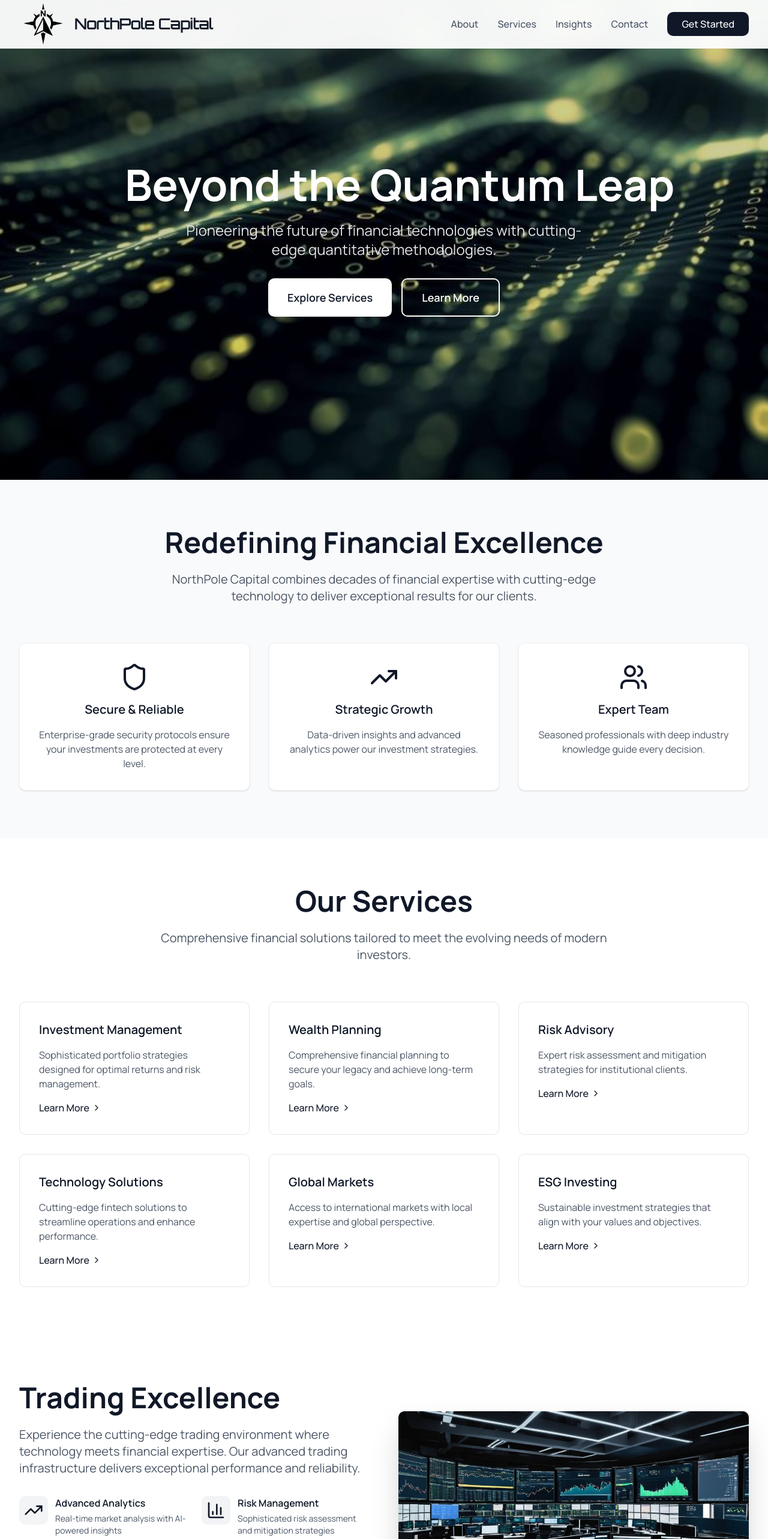
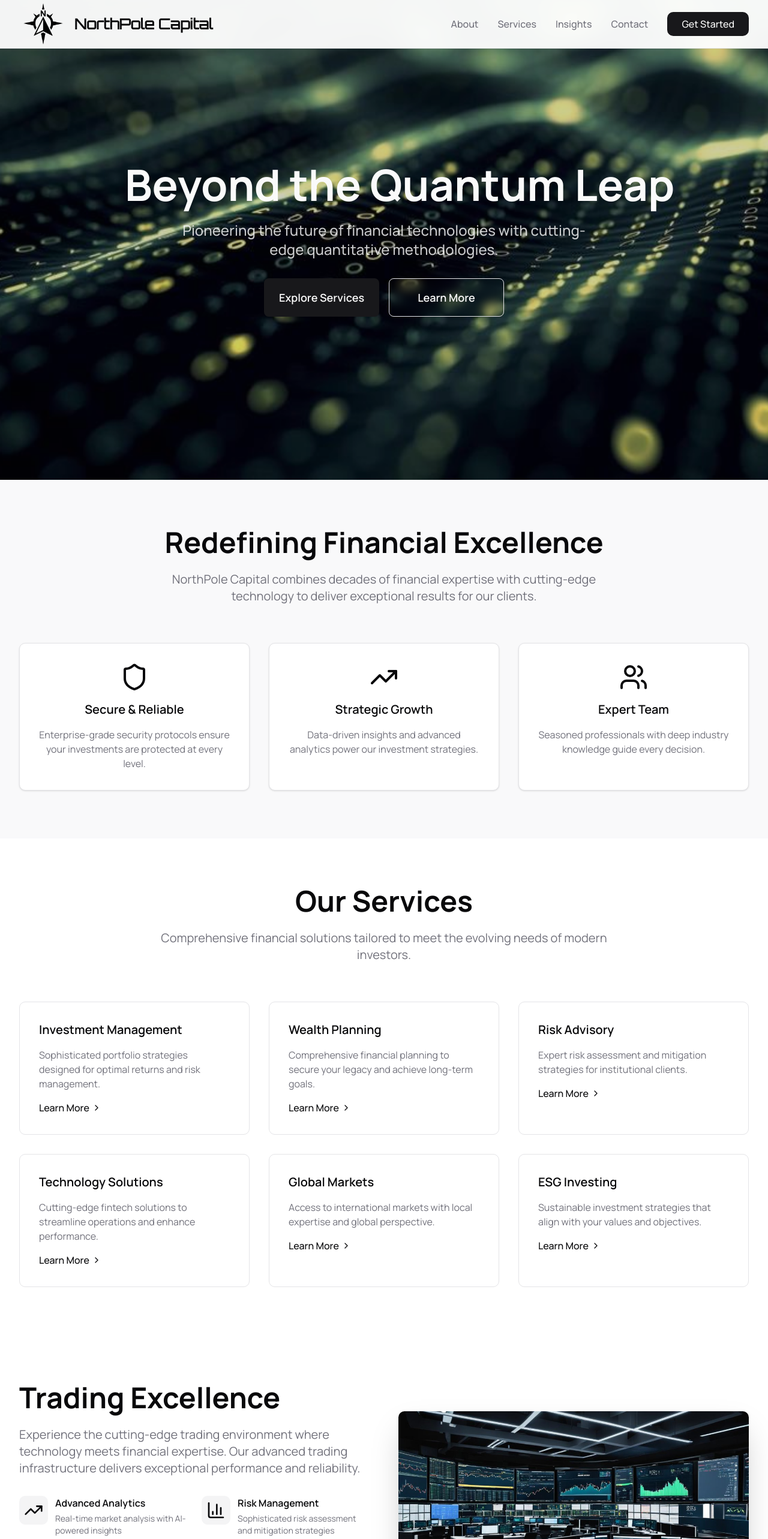
Before and after one commit to vivekrao2208/northcap, a Next.js app: page / in a window 1280 px wide. Shown: the top 2566 px of the page at 60% size. Built offline with nearby package versions, Linux system fonts and the light colour scheme.

Commit message:
feat: implement styling updates and new components for landing page

```diff
--- a/src/app/page.tsx
+++ b/src/app/page.tsx
@@ -10,7 +10,7 @@ import Footer from '@/components/Footer';
 
 export default function Home() {
   return (
-    <div className="min-h-screen bg-white">
+    <div className="min-h-screen bg-background">
       <Header />
       <Hero />
       <AboutSection />
--- a/src/components/AboutSection.tsx
+++ b/src/components/AboutSection.tsx
@@ -23,7 +23,7 @@ export default function AboutSection() {
   ];
 
   return (
-    <section id="about" className="py-20 bg-gray-50">
+    <section id="about" className="py-20 bg-muted/50">
       <div className="max-w-7xl mx-auto px-4 sm:px-6 lg:px-8">
         <motion.div
           initial={{ opacity: 0, y: 50 }}
@@ -32,10 +32,10 @@ export default function AboutSection() {
           viewport={{ once: true }}
           className="text-center mb-16"
         >
-          <h2 className="text-4xl md:text-5xl font-bold text-gray-900 mb-6">
+          <h2 className="text-4xl md:text-5xl font-bold text-foreground mb-6">
             Redefining Financial Excellence
           </h2>
-          <p className="text-xl text-gray-600 max-w-3xl mx-auto">
+          <p className="text-xl text-muted-foreground max-w-3xl mx-auto">
             NorthPole Capital combines decades of financial expertise with cutting-edge technology to deliver exceptional results for our clients.
           </p>
         </motion.div>
@@ -48,13 +48,13 @@ export default function AboutSection() {
               whileInView={{ opacity: 1, y: 0 }}
               transition={{ duration: 0.8, delay: index * 0.2 }}
               viewport={{ once: true }}
-              className="bg-white p-8 rounded-lg shadow-sm border border-gray-100 text-center"
+              className="bg-background p-8 rounded-lg shadow-sm border border-border text-center"
             >
-              <div className="text-gray-900 mb-4 flex justify-center">
-                {feature.icon}
-              </div>
-              <h3 className="text-xl font-semibold text-gray-900 mb-4">{feature.title}</h3>
-              <p className="text-gray-600">{feature.description}</p>
+                              <div className="text-foreground mb-4 flex justify-center">
+                  {feature.icon}
+                </div>
+                <h3 className="text-xl font-semibold text-foreground mb-4">{feature.title}</h3>
+                <p className="text-muted-foreground">{feature.description}</p>
             </motion.div>
           ))}
         </div>
--- a/src/components/Footer.tsx
+++ b/src/components/Footer.tsx
@@ -1,11 +1,38 @@
 'use client';
 
 import Image from 'next/image';
+import Link from 'next/link';
 import { Globe, Shield, TrendingUp } from 'lucide-react';
 
 export default function Footer() {
+  const servicesLinks = [
+    { name: 'Investment Management', href: '#' },
+    { name: 'Wealth Planning', href: '#' },
+    { name: 'Risk Advisory', href: '#' },
+    { name: 'Technology Solutions', href: '#' },
+  ];
+
+  const companyLinks = [
+    { name: 'About Us', href: '#' },
+    { name: 'Careers', href: '#' },
+    { name: 'News & Insights', href: '#' },
+    { name: 'Contact', href: '#' },
+  ];
+
+  const legalLinks = [
+    { name: 'Privacy Policy', href: '#' },
+    { name: 'Terms of Service', href: '#' },
+    { name: 'Cookie Policy', href: '#' },
+  ];
+
+  const socialIcons = [
+    { icon: <Globe className="w-5 h-5" />, href: '#' },
+    { icon: <Shield className="w-5 h-5" />, href: '#' },
+    { icon: <TrendingUp className="w-5 h-5" />, href: '#' },
+  ];
+
   return (
-    <footer className="bg-gray-900 text-white">
+    <footer className="bg-primary text-primary-foreground">
       <div className="max-w-7xl mx-auto px-4 sm:px-6 lg:px-8 py-16">
         <div className="grid md:grid-cols-4 gap-8">
           {/* Company Info */}
@@ -16,23 +43,23 @@ export default function Footer() {
                 alt="NorthPole Capital"
                 width={40}
                 height={40}
-                className="w-20 h-20"
+                className="w-10 h-10"
               />
               <span className="ml-3 text-2xl font-bold font-orbitron">NorthPole Capital</span>
             </div>
-            <p className="text-gray-400 mb-6 max-w-md">
+            <p className="text-primary-foreground/70 mb-6 max-w-md">
               Beyond The Quantum Leap. Pioneering the future of financial services with innovation and excellence.
             </p>
             <div className="flex space-x-4">
-              <div className="w-10 h-10 bg-gray-800 rounded-lg flex items-center justify-center hover:bg-gray-700 transition-colors duration-200">
-                <Globe className="w-5 h-5" />
-              </div>
-              <div className="w-10 h-10 bg-gray-800 rounded-lg flex items-center justify-center hover:bg-gray-700 transition-colors duration-200">
-                <Shield className="w-5 h-5" />
-              </div>
-              <div className="w-10 h-10 bg-gray-800 rounded-lg flex items-center justify-center hover:bg-gray-700 transition-colors duration-200">
-                <TrendingUp className="w-5 h-5" />
-              </div>
+              {socialIcons.map((social, index) => (
+                <Link
+                  key={index}
+                  href={social.href}
+                  className="w-10 h-10 bg-primary-foreground/20 rounded-lg flex items-center justify-center hover:bg-primary-foreground/30 transition-colors duration-200"
+                >
+                  {social.icon}
+                </Link>
+              ))}
             </div>
           </div>
 
@@ -40,10 +67,16 @@ export default function Footer() {
           <div>
             <h3 className="text-lg font-semibold mb-6">Services</h3>
             <ul className="space-y-3">
-              <li><a href="#" className="text-gray-400 hover:text-white transition-colors duration-200">Investment Management</a></li>
-              <li><a href="#" className="text-gray-400 hover:text-white transition-colors duration-200">Wealth Planning</a></li>
-              <li><a href="#" className="text-gray-400 hover:text-white transition-colors duration-200">Risk Advisory</a></li>
-              <li><a href="#" className="text-gray-400 hover:text-white transition-colors duration-200">Technology Solutions</a></li>
+              {servicesLinks.map((link, index) => (
+                <li key={index}>
+                  <Link
+                    href={link.href}
+                    className="text-primary-foreground/70 hover:text-primary-foreground transition-colors duration-200"
+                  >
+                    {link.name}
+                  </Link>
+                </li>
+              ))}
             </ul>
           </div>
 
@@ -51,23 +84,35 @@ export default function Footer() {
           <div>
             <h3 className="text-lg font-semibold mb-6">Company</h3>
             <ul className="space-y-3">
-              <li><a href="#" className="text-gray-400 hover:text-white transition-colors duration-200">About Us</a></li>
-              <li><a href="#" className="text-gray-400 hover:text-white transition-colors duration-200">Careers</a></li>
-              <li><a href="#" className="text-gray-400 hover:text-white transition-colors duration-200">News & Insights</a></li>
-              <li><a href="#" className="text-gray-400 hover:text-white transition-colors duration-200">Contact</a></li>
+              {companyLinks.map((link, index) => (
+                <li key={index}>
+                  <Link
+                    href={link.href}
+                    className="text-primary-foreground/70 hover:text-primary-foreground transition-colors duration-200"
+                  >
+                    {link.name}
+                  </Link>
+                </li>
+              ))}
             </ul>
           </div>
         </div>
 
-        <div className="border-t border-gray-800 mt-12 pt-8">
+        <div className="border-t border-primary-foreground/20 mt-12 pt-8">
           <div className="flex flex-col md:flex-row justify-between items-center">
-            <p className="text-gray-400 text-sm">
+            <p className="text-primary-foreground/70 text-sm">
               © {new Date().getFullYear()} NorthPole Capital. All rights reserved.
             </p>
             <div className="flex space-x-6 mt-4 md:mt-0">
-              <a href="#" className="text-gray-400 hover:text-white text-sm transition-colors duration-200">Privacy Policy</a>
-              <a href="#" className="text-gray-400 hover:text-white text-sm transition-colors duration-200">Terms of Service</a>
-              <a href="#" className="text-gray-400 hover:text-white text-sm transition-colors duration-200">Cookie Policy</a>
+              {legalLinks.map((link, index) => (
+                <Link
+                  key={index}
+                  href={link.href}
+                  className="text-primary-foreground/70 hover:text-primary-foreground text-sm transition-colors duration-200"
+                >
+                  {link.name}
+                </Link>
+              ))}
             </div>
           </div>
         </div>
--- a/src/components/Header.tsx
+++ b/src/components/Header.tsx
@@ -3,6 +3,7 @@
 import { motion } from 'framer-motion';
 import { useState } from 'react';
 import Image from 'next/image';
+import Link from 'next/link';
 import { Menu, X } from 'lucide-react';
 
 export default function Header() {
@@ -16,7 +17,7 @@ export default function Header() {
   ];
 
   return (
-    <nav className="fixed top-0 w-full bg-white/95 backdrop-blur-sm border-b border-gray-100 z-50">
+    <nav className="fixed top-0 w-full bg-background/95 backdrop-blur-sm border-b border-border z-50">
       <div className="max-w-7xl mx-auto px-4 sm:px-6 lg:px-8">
         <div className="flex justify-between items-center h-20">
           <motion.div
@@ -32,28 +33,31 @@ export default function Header() {
               height={60}
               className="w-20 h-20"
             />
-            <span className="ml-3 text-2xl font-bold text-gray-900 font-orbitron">NorthPole Capital</span>
+            <span className="ml-3 text-2xl font-bold text-foreground font-orbitron">NorthPole Capital</span>
           </motion.div>
 
           {/* Desktop Navigation */}
           <div className="hidden md:flex items-center space-x-8">
             {navItems.map((item, index) => (
-              <motion.a
+              <motion.div
                 key={item.name}
-                href={item.href}
                 initial={{ opacity: 0, y: -10 }}
                 animate={{ opacity: 1, y: 0 }}
                 transition={{ duration: 0.5, delay: index * 0.1 }}
-                className="text-gray-600 hover:text-gray-900 transition-colors duration-200 font-medium"
               >
-                {item.name}
-              </motion.a>
+                <Link
+                  href={item.href}
+                  className="text-muted-foreground hover:text-foreground transition-colors duration-200 font-medium"
+                >
+                  {item.name}
+                </Link>
+              </motion.div>
             ))}
             <motion.button
               initial={{ opacity: 0, scale: 0.9 }}
               animate={{ opacity: 1, scale: 1 }}
               transition={{ duration: 0.5, delay: 0.4 }}
-              className="bg-gray-900 text-white px-6 py-2 rounded-lg hover:bg-gray-800 transition-colors duration-200 font-medium"
+              className="bg-primary text-primary-foreground px-6 py-2 rounded-lg hover:bg-primary/90 transition-colors duration-200 font-medium"
             >
               Get Started
             </motion.button>
@@ -63,7 +67,7 @@ export default function Header() {
           <div className="md:hidden">
             <button
               onClick={() => setIsMenuOpen(!isMenuOpen)}
-              className="text-gray-600 hover:text-gray-900"
+              className="text-muted-foreground hover:text-foreground"
             >
               {isMenuOpen ? <X size={24} /> : <Menu size={24} />}
             </button>
@@ -76,20 +80,20 @@ export default function Header() {
             initial={{ opacity: 0, height: 0 }}
             animate={{ opacity: 1, height: 'auto' }}
             exit={{ opacity: 0, height: 0 }}
-            className="md:hidden border-t border-gray-100"
+            className="md:hidden border-t border-border"
           >
             <div className="px-2 pt-2 pb-3 space-y-1">
               {navItems.map((item) => (
-                <a
+                <Link
                   key={item.name}
                   href={item.href}
-                  className="block px-3 py-2 text-gray-600 hover:text-gray-900 hover:bg-gray-50 rounded-md"
+                  className="block px-3 py-2 text-muted-foreground hover:text-foreground hover:bg-muted rounded-md"
                   onClick={() => setIsMenuOpen(false)}
                 >
                   {item.name}
-                </a>
+                </Link>
               ))}
-              <button className="w-full mt-4 bg-gray-900 text-white px-6 py-2 rounded-lg hover:bg-gray-800 transition-colors duration-200 font-medium">
+              <button className="w-full mt-4 bg-primary text-primary-foreground px-6 py-2 rounded-lg hover:bg-primary/90 transition-colors duration-200 font-medium">
                 Get Started
               </button>
             </div>
--- a/src/components/Hero.tsx
+++ b/src/components/Hero.tsx
@@ -3,6 +3,7 @@
 import { motion } from 'framer-motion';
 import { useEffect, useState } from 'react';
 import Image from 'next/image';
+import { Button } from '@/components/ui/button';
 
 export default function Hero() {
   const [scrollY, setScrollY] = useState(0);
@@ -28,15 +29,15 @@ export default function Hero() {
           className="object-cover"
           priority
         />
-        <div className="absolute inset-0 bg-black/20"></div>
+        <div className="absolute inset-0 bg-foreground/20"></div>
       </div>
 
-      <div className="relative z-10 text-center text-white max-w-4xl mx-auto px-4">
+      <div className="relative z-10 text-center text-primary-foreground max-w-4xl mx-auto px-4">
         <motion.h1
           initial={{ opacity: 0, y: 30 }}
           animate={{ opacity: 1, y: 0 }}
           transition={{ duration: 0.8 }}
-          className="text-5xl md:text-7xl font-bold mb-6 md:whitespace-nowrap"
+          className="text-5xl md:text-7xl font-bold mb-6 lg:whitespace-nowrap"
         >
           Beyond the Quantum Leap
         </motion.h1>
@@ -44,7 +45,7 @@ export default function Hero() {
           initial={{ opacity: 0, y: 30 }}
           animate={{ opacity: 1, y: 0 }}
           transition={{ duration: 0.8, delay: 0.2 }}
-          className="text-xl md:text-2xl mb-8 text-gray-200 max-w-2xl mx-auto"
+          className="text-xl md:text-2xl mb-8 text-primary-foreground/80 max-w-2xl mx-auto font-medium"
         >
           Pioneering the future of financial technologies with cutting-edge quantitative methodologies.
         </motion.p>
@@ -52,14 +53,21 @@ export default function Hero() {
           initial={{ opacity: 0, y: 30 }}
           animate={{ opacity: 1, y: 0 }}
           transition={{ duration: 0.8, delay: 0.4 }}
-          className="flex flex-col sm:flex-row gap-4 justify-center"
+          className="flex flex-col sm:flex-row gap-4 justify-center items-center"
         >
-          <button className="bg-white text-gray-900 px-8 py-4 rounded-lg hover:bg-gray-100 transition-colors duration-200 font-semibold text-lg">
+          <Button
+            size="lg"
+            className="px-8 py-4 h-16 text-lg font-semibold w-80 sm:w-48"
+          >
             Explore Services
-          </button>
-          <button className="border-2 border-white text-white px-8 py-4 rounded-lg hover:bg-white hover:text-gray-900 transition-colors duration-200 font-semibold text-lg">
+          </Button>
+          <Button
+            variant="outline"
+            size="lg"
+            className="px-8 py-4 bg-transparent backdrop-blur-sm h-16 text-lg font-semibold w-80 sm:w-48"
+          >
             Learn More
-          </button>
+          </Button>
         </motion.div>
       </div>
     </section>
--- a/src/components/ServicesSection.tsx
+++ b/src/components/ServicesSection.tsx
@@ -1,6 +1,7 @@
 'use client';
 
 import { motion } from 'framer-motion';
+import Link from 'next/link';
 import { ChevronRight } from 'lucide-react';
 
 export default function ServicesSection() {
@@ -32,7 +33,7 @@ export default function ServicesSection() {
   ];
 
   return (
-    <section id="services" className="py-20 bg-white">
+    <section id="services" className="py-20 bg-background">
       <div className="max-w-7xl mx-auto px-4 sm:px-6 lg:px-8">
         <motion.div
           initial={{ opacity: 0, y: 50 }}
@@ -41,10 +42,10 @@ export default function ServicesSection() {
           viewport={{ once: true }}
           className="text-center mb-16"
         >
-          <h2 className="text-4xl md:text-5xl font-bold text-gray-900 mb-6">
+          <h2 className="text-4xl md:text-5xl font-bold text-foreground mb-6">
             Our Services
           </h2>
-          <p className="text-xl text-gray-600 max-w-3xl mx-auto">
+          <p className="text-xl text-muted-foreground max-w-3xl mx-auto">
             Comprehensive financial solutions tailored to meet the evolving needs of modern investors.
           </p>
         </motion.div>
@@ -57,16 +58,16 @@ export default function ServicesSection() {
               whileInView={{ opacity: 1, y: 0 }}
               transition={{ duration: 0.8, delay: index * 0.1 }}
               viewport={{ once: true }}
-              className="group p-8 border border-gray-200 rounded-lg hover:border-gray-300 transition-colors duration-200"
+              className="group p-8 border border-border rounded-lg hover:border-border/80 transition-colors duration-200"
             >
-              <h3 className="text-xl font-semibold text-gray-900 mb-4 group-hover:text-gray-700 transition-colors duration-200">
-                {service.title}
-              </h3>
-              <p className="text-gray-600 mb-4">{service.description}</p>
-              <div className="flex items-center text-gray-900 font-medium group-hover:text-gray-700 transition-colors duration-200">
-                Learn More
-                <ChevronRight className="w-4 h-4 ml-1 group-hover:translate-x-1 transition-transform duration-200" />
-              </div>
+                              <h3 className="text-xl font-semibold text-foreground mb-4 group-hover:text-foreground/80 transition-colors duration-200">
+                  {service.title}
+                </h3>
+                <p className="text-muted-foreground mb-4">{service.description}</p>
+                <Link href="#" className="flex items-center text-foreground font-medium group-hover:text-foreground/80 transition-colors duration-200">
+                  Learn More
+                  <ChevronRight className="w-4 h-4 ml-1 group-hover:translate-x-1 transition-transform duration-200" />
+                </Link>
             </motion.div>
           ))}
         </div>
--- a/src/components/TradingSection.tsx
+++ b/src/components/TradingSection.tsx
@@ -29,7 +29,7 @@ export default function TradingSection() {
   ];
 
   return (
-    <section className="py-20 bg-white">
+    <section className="py-20 bg-background">
       <div className="max-w-7xl mx-auto px-4 sm:px-6 lg:px-8">
         <div className="grid lg:grid-cols-2 gap-12 items-center">
           {/* Content Side */}
@@ -39,10 +39,10 @@ export default function TradingSection() {
             transition={{ duration: 0.8 }}
             viewport={{ once: true }}
           >
-            <h2 className="text-4xl md:text-5xl font-bold text-gray-900 mb-6">
+            <h2 className="text-4xl md:text-5xl font-bold text-foreground mb-6">
               Trading Excellence
             </h2>
-            <p className="text-xl text-gray-600 mb-8">
+            <p className="text-xl text-muted-foreground mb-8">
               Experience the cutting-edge trading environment where technology meets financial expertise.
               Our advanced trading infrastructure delivers exceptional performance and reliability.
             </p>
@@ -57,12 +57,12 @@ export default function TradingSection() {
                   viewport={{ once: true }}
                   className="flex items-start space-x-3"
                 >
-                  <div className="flex-shrink-0 w-12 h-12 bg-gray-100 rounded-lg flex items-center justify-center text-gray-900">
+                  <div className="flex-shrink-0 w-12 h-12 bg-muted rounded-lg flex items-center justify-center text-foreground">
                     {feature.icon}
                   </div>
                   <div>
-                    <h3 className="font-semibold text-gray-900 mb-1">{feature.title}</h3>
-                    <p className="text-gray-600 text-sm">{feature.description}</p>
+                    <h3 className="font-semibold text-foreground mb-1">{feature.title}</h3>
+                    <p className="text-muted-foreground text-sm">{feature.description}</p>
                   </div>
                 </motion.div>
               ))}
@@ -75,7 +75,7 @@ export default function TradingSection() {
               viewport={{ once: true }}
               className="mt-8"
             >
-              <button className="bg-gray-900 text-white px-8 py-3 rounded-lg hover:bg-gray-800 transition-colors duration-200 font-semibold">
+              <button className="bg-primary text-primary-foreground px-8 py-3 rounded-lg hover:bg-primary/90 transition-colors duration-200 font-semibold">
                 Explore Trading Solutions
               </button>
             </motion.div>
@@ -97,7 +97,7 @@ export default function TradingSection() {
                 height={400}
                 className="w-full h-auto"
               />
-              <div className="absolute inset-0 bg-gradient-to-t from-black/20 via-transparent to-transparent"></div>
+              <div className="absolute inset-0 bg-gradient-to-t from-foreground/20 via-transparent to-transparent"></div>
             </div>
 
             {/* Floating Stats Card */}
@@ -106,11 +106,11 @@ export default function TradingSection() {
               whileInView={{ opacity: 1, y: 0 }}
               transition={{ duration: 0.8, delay: 0.3 }}
               viewport={{ once: true }}
-              className="absolute -bottom-6 -left-6 bg-white rounded-lg shadow-lg p-6 border border-gray-100"
+              className="absolute -bottom-6 -left-6 bg-background rounded-lg shadow-lg p-6 border border-border"
             >
               <div className="text-center">
-                <div className="text-3xl font-bold text-gray-900 mb-1">99.9%</div>
-                <div className="text-sm text-gray-600">Uptime</div>
+                <div className="text-3xl font-bold text-foreground mb-1">99.9%</div>
+                <div className="text-sm text-muted-foreground">Uptime</div>
               </div>
             </motion.div>
           </motion.div>
--- a/src/components/WorldMapSection.tsx
+++ b/src/components/WorldMapSection.tsx
@@ -5,7 +5,7 @@ import Image from 'next/image';
 
 export default function WorldMapSection() {
   return (
-    <section className="py-20 bg-gray-50">
+    <section className="py-20 bg-muted/50">
       <div className="max-w-7xl mx-auto px-4 sm:px-6 lg:px-8">
         <motion.div
           initial={{ opacity: 0, y: 50 }}
@@ -14,10 +14,10 @@ export default function WorldMapSection() {
           viewport={{ once: true }}
           className="text-center mb-16"
         >
-          <h2 className="text-4xl md:text-5xl font-bold text-gray-900 mb-6">
+          <h2 className="text-4xl md:text-5xl font-bold text-foreground mb-6">
             Global Presence
           </h2>
-          <p className="text-xl text-gray-600 max-w-3xl mx-auto">
+          <p className="text-xl text-muted-foreground max-w-3xl mx-auto">
             Serving clients across the world with local expertise and global reach.
           </p>
         </motion.div>
--- a/src/components/ui/button.tsx
+++ b/src/components/ui/button.tsx
@@ -12,7 +12,7 @@ const buttonVariants = cva(
         default:
           "bg-primary text-primary-foreground shadow-xs hover:bg-primary/90",
         destructive:
-          "bg-destructive text-white shadow-xs hover:bg-destructive/90 focus-visible:ring-destructive/20 dark:focus-visible:ring-destructive/40 dark:bg-destructive/60",
+          "bg-destructive text-destructive-foreground shadow-xs hover:bg-destructive/90 focus-visible:ring-destructive/20 dark:focus-visible:ring-destructive/40 dark:bg-destructive/60",
         outline:
           "border bg-background shadow-xs hover:bg-accent hover:text-accent-foreground dark:bg-input/30 dark:border-input dark:hover:bg-input/50",
         secondary:
```
Also changed, not shown: 1 other file (tests, documents, lock files or other folders).
